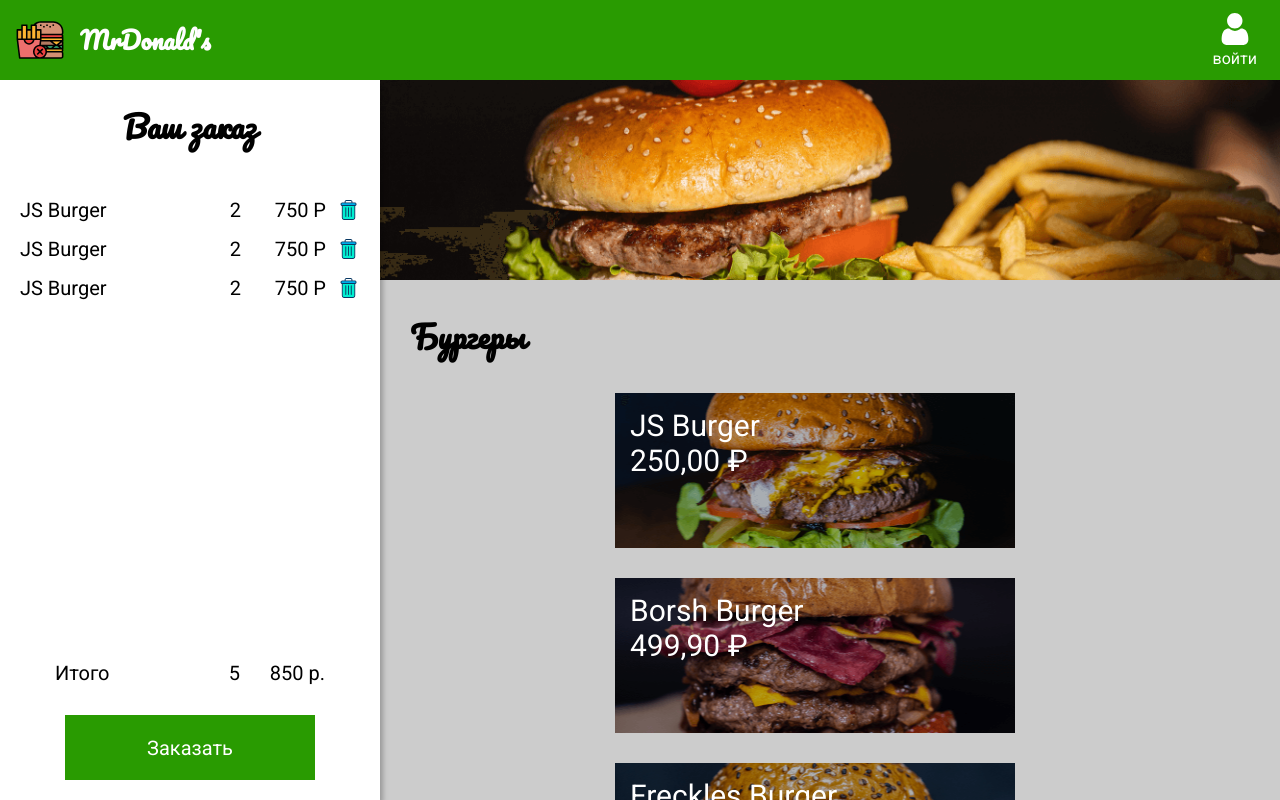
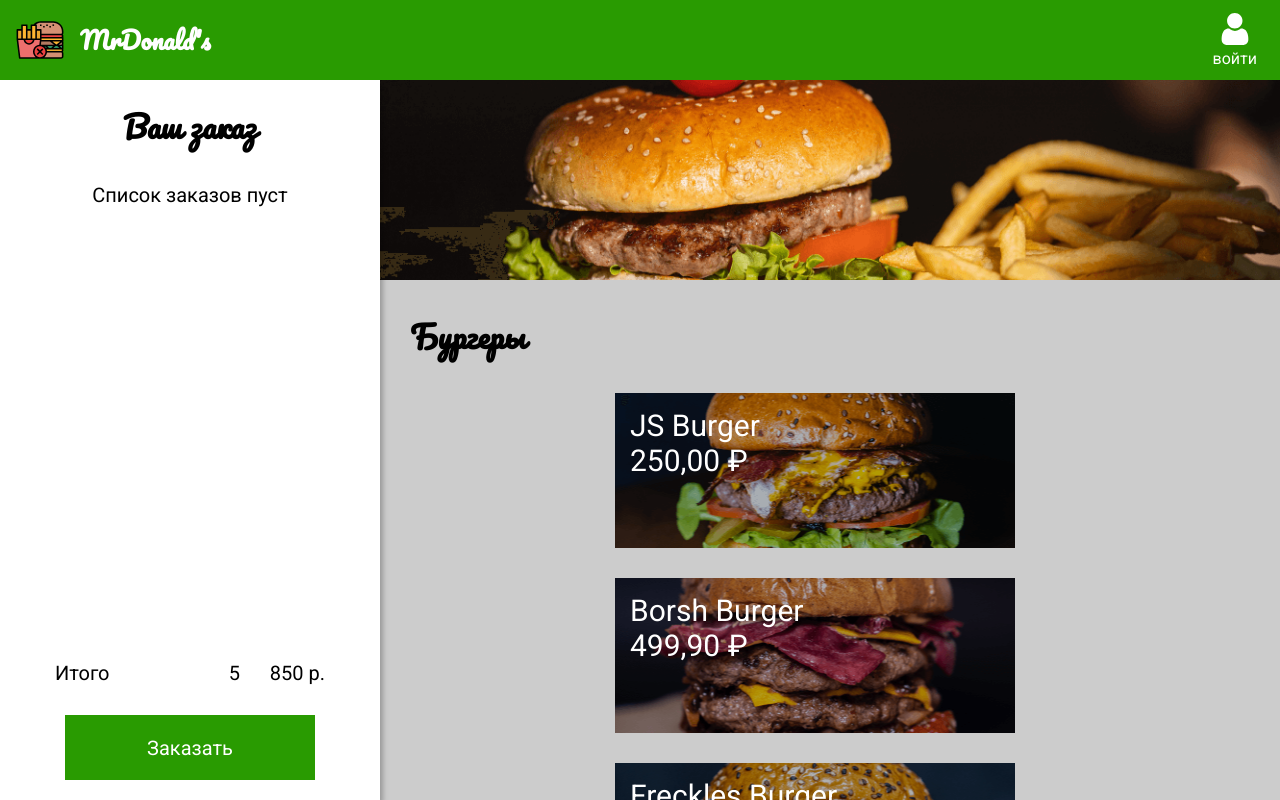
Before and after one commit to likvidov/mrdonalds, a React (Create React App) app: page / in a window 1280 px wide. Shown: the top 800 px of the page. Built offline with nearby package versions, Linux system fonts and the light colour scheme.

Commit message:
Добавление товаров в заказ

```diff
--- a/src/App.js
+++ b/src/App.js
@@ -1,20 +1,23 @@
 import React from 'react';
-import { NavBar } from './Components/NavBar';
-import { Menu } from './Components/Menu';
-import { GlobalStyle } from './Components/GlobalStyle';
-import { ModalItem } from './Components/ModalItem';
-import { Order } from './Components/Order';
+import { NavBar } from './Components/NavBar/NavBar';
+import { Menu } from './Components/Menu/Menu';
+import { GlobalStyle } from './Components/Style/GlobalStyle';
+import { ModalItem } from './Components/Modal/ModalItem';
+import { Order } from './Components/Order/Order';
+import { useOpenItem } from './Components/Hooks/useOpenItem';
+import { useOrders } from './Components/Hooks/useOrders';
 
 function App() {
-  const [openItem, setOpenItem] = React.useState(null);
+  const openItem = useOpenItem();
+  const orders = useOrders();
 
   return (
     <>
       <GlobalStyle />
       <NavBar />
-      <Order />
-      <Menu setOpenItem={setOpenItem} />
-      <ModalItem openItem={openItem} setOpenItem={setOpenItem} />
+      <Order {...orders} />
+      <Menu {...openItem} />
+      {openItem.openItem && <ModalItem {...openItem} {...orders} />}
     </>
   );
 }
--- /dev/null
+++ b/src/Components/Hooks/useOpenItem.js
@@ -0,0 +1,6 @@
+import { useState } from "react";
+
+export function useOpenItem() {
+  const [openItem, setOpenItem] = useState(null);
+  return { openItem, setOpenItem }
+}
--- /dev/null
+++ b/src/Components/Hooks/useOrders.js
@@ -0,0 +1,6 @@
+import { useState } from "react";
+
+export function useOrders() {
+  const [orders, setOrders] = useState([]);
+  return { orders, setOrders };
+}
--- a/src/Components/Banner.js
+++ b/src/Components/Menu/Banner.js
@@ -1,5 +1,5 @@
 import styled from "styled-components";
-import bannerImg from "../image/banner.png";
+import bannerImg from "../../image/banner.png";
 
 export const Banner = styled.div`
   width: 100%;
--- a/src/Components/Menu.js
+++ b/src/Components/Menu/Menu.js
@@ -1,6 +1,6 @@
 import React from "react";
 import styled from "styled-components";
-import dbMenu from "./DBMenu";
+import dbMenu from "../DBMenu";
 import { ListItem } from "./ListItem";
 import { Banner } from "./Banner.js";
 
--- a/src/Components/ModalItem.js
+++ b/src/Components/Modal/ModalItem.js
@@ -1,6 +1,6 @@
 import React from "react";
 import styled from "styled-components";
-import { ButtonCheckout } from "./ButtonCheckout";
+import { ButtonCheckout } from "../Style/ButtonCheckout";
 
 const Overlay = styled.div`
   position: fixed;
@@ -45,15 +45,23 @@
   font-family: 'Pacifico', cursive;
 `;
 
-export const ModalItem = ({ openItem, setOpenItem }) => {
+export const ModalItem = ({ openItem, setOpenItem, orders, setOrders }) => {
 
-  function closeModal(e) {
+  const closeModal = e => {
     if (e.target.id === "overlay") {
       setOpenItem(null);
     }
   }
 
-  if (!openItem) return null;
+  const order = {
+    ...openItem
+  };
+
+  const addToOrder = () => {
+    setOrders([...orders, order])
+    setOpenItem(null);
+  }
+
   return (
     <Overlay id="overlay" onClick={closeModal}>
       <Modal>
@@ -64,7 +72,7 @@
             <div>{openItem.price.toLocaleString('ru-RU', { style: 'currency', currency: 'RUB' })}</div>
           </HeaderContent>
 
-          <ButtonCheckout>Добавить</ButtonCheckout>
+          <ButtonCheckout onClick={addToOrder}>Добавить</ButtonCheckout>
         </Content>
       </Modal>
     </Overlay>
--- a/src/Components/NavBar.js
+++ b/src/Components/NavBar/NavBar.js
@@ -1,7 +1,7 @@
 import React from "react";
 import styled from "styled-components";
-import logoImg from "../image/logo.svg";
-import signImg from "../image/sign.svg";
+import logoImg from "../../image/logo.svg";
+import signImg from "../../image/sign.svg";
 
 const NavBarStyled = styled.header`
   position: fixed;
@@ -9,7 +9,7 @@
   left: 0;
   z-index: 999;
   height: 80px;
-  width: 100vw;
+  width: 100%;
   display: flex;
   justify-content: space-between;
   align-items: center;
--- a/src/Components/Order.js
+++ b/src/Components/Order/Order.js
@@ -1,6 +1,6 @@
 import React from "react";
 import styled from "styled-components";
-import { ButtonCheckout } from "./ButtonCheckout";
+import { ButtonCheckout } from "../Style/ButtonCheckout";
 import { OrderListItem } from "./OrderListItem";
 
 const OrderStyled = styled.section`
@@ -41,17 +41,21 @@
   margin-left: 20px;
 `;
 
-export const Order = () => {
+const EmptyList = styled.p`
+  text-align: center;
+`;
+
+export const Order = ({ orders }) => {
   return (
     <>
       <OrderStyled>
         <OrderTitle>Ваш заказ</OrderTitle>
         <OrderContent>
-          <OrderList>
-            <OrderListItem />
-            <OrderListItem />
-            <OrderListItem />
-          </OrderList>
+          {orders.length ?
+            <OrderList>
+              {orders.map(order => <OrderListItem order={order} />)}
+            </OrderList> :
+            <EmptyList>Список заказов пуст</EmptyList>}
         </OrderContent>
         <Total>
           <span>Итого</span>
--- a/src/Components/OrderListItem.js
+++ b/src/Components/Order/OrderListItem.js
@@ -1,6 +1,6 @@
 import React from "react";
 import styled from "styled-components";
-import trashImage from "../image/trash.svg";
+import trashImage from "../../image/trash.svg";
 
 const OrderItemStyled = styled.li`
   display: flex;
@@ -9,7 +9,6 @@
 
 const ItemName = styled.span`
   flex-grow: 1;
-
 `;
 
 const ItemPrice = styled.span`
@@ -30,11 +29,11 @@
   background-repeat: no-repeat;
 `;
 
-export const OrderListItem = () => (
+export const OrderListItem = ({ order }) => (
   <OrderItemStyled>
-    <ItemName>JS Burger </ItemName>
+    <ItemName>{order.name}</ItemName>
     <span>2</span>
-    <ItemPrice>750 Р</ItemPrice>
+    <ItemPrice>{order.price.toLocaleString('ru-RU', { style: 'currency', currency: 'RUB' })}</ItemPrice>
     <TrashButton />
   </OrderItemStyled>
 )
```
Also changed, not shown: src/Components/Menu/ListItem.js (renamed from src/Components/ListItem.js), src/Components/Style/ButtonCheckout.js (renamed from src/Components/ButtonCheckout.js), src/Components/Style/GlobalStyle.js (renamed from src/Components/GlobalStyle.js).
